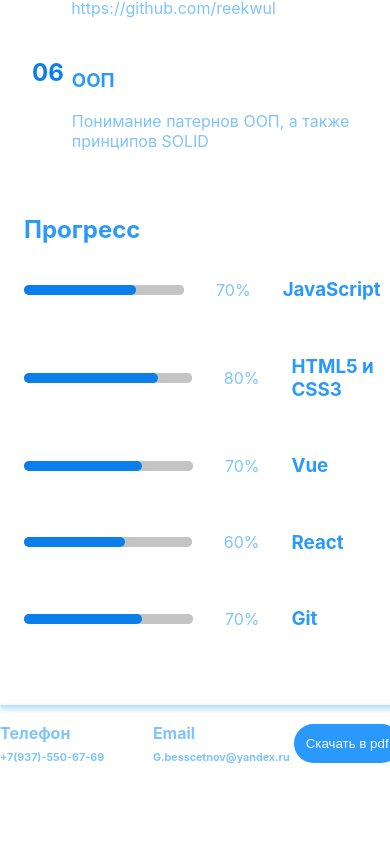
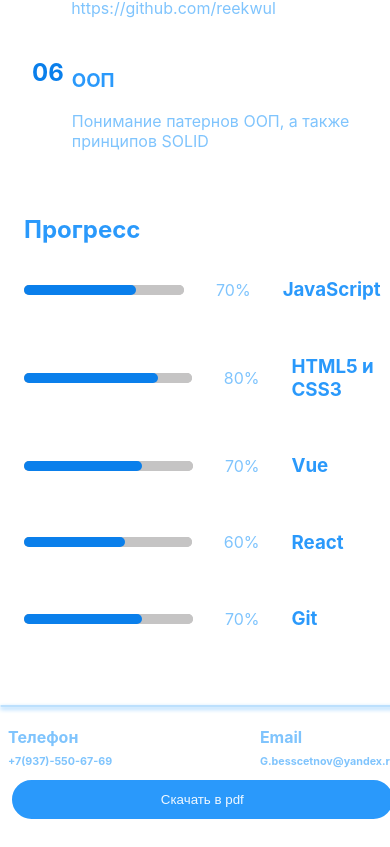
Before and after one commit to reekwul/resume, a Next.js app: page / in a window 390 px wide. Shown: the part 1948-2795 px from the top of the page. Before the commit the page ends 2736 px from the top, so only its background shows below. Built offline with nearby package versions, Linux system fonts and the light colour scheme.

Commit message:
мобильный вид футер

```diff
--- a/src/footer/footer.module.css
+++ b/src/footer/footer.module.css
@@ -6,6 +6,14 @@
     display: flex;
     justify-content: space-around;
     align-items: center;
+    margin: 8px;
+    padding: 8px ;
+}
+.contact-block{
+    display: flex;
+    justify-content: space-between;
+    margin: 4px;
+    padding: 4px;
 }
 .line{
     box-shadow: 0 2px 4px #7FC4FD;
@@ -26,3 +34,8 @@
 .contact div h6{
     margin: 8px 0;
 }
+@media (max-width: 650px) {
+    .contact-block{
+        flex-direction: column;
+    }
+}
--- a/src/footer/footer.tsx
+++ b/src/footer/footer.tsx
@@ -8,7 +8,7 @@ const Footer = () => {
     return (
         <div className={classes.wrapper}>
             <hr className={classes.line}/>
-            <div className={classes.content}>
+            <div className={classes['contact-block']}>
                 <div className={classes.contact}>
                     <div>
                         <h4>Телефон</h4>
```
Also changed, not shown: src/header/heder.module.css (line endings or trailing spaces).
